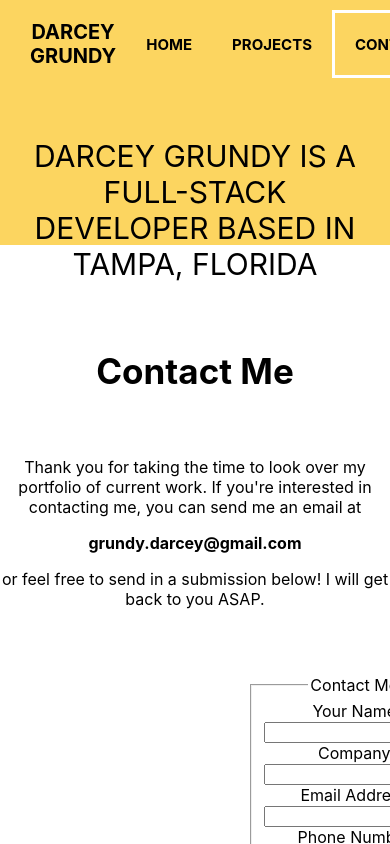
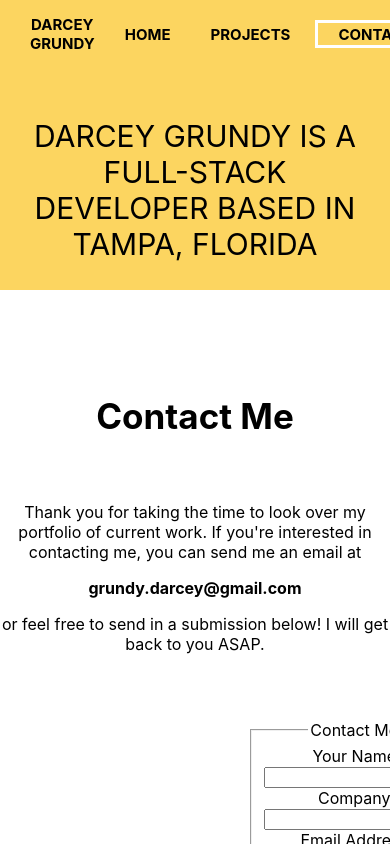
Before and after one commit to grundydarcey/UpdatedDevPortfolio, a React (Create React App) app: page /contact in a window 390 px wide. Shown: the top 844 px of the page. Built offline with nearby package versions, Linux system fonts and the light colour scheme.

Commit message:
nav mobile

```diff
--- a/src/Navigation/navigation.css
+++ b/src/Navigation/navigation.css
@@ -56,5 +56,21 @@ a {
 
 
 @media all and (min-width: 100px) and (max-width: 800px) {
+  .navbar {
+    padding-bottom: 75px;
+  }
 
+  .lefthalf {
+    font-size: 15px;
+  }
+
+  .righthalf {
+    font-size: 12px;
+  }
+
+  #contact {
+    border-style: solid;
+    border-color: #fff;
+    margin: 10px 5px 10px 5px;
+  }
 }
```
